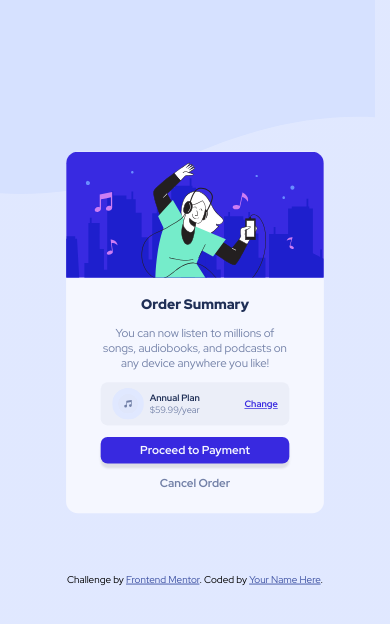
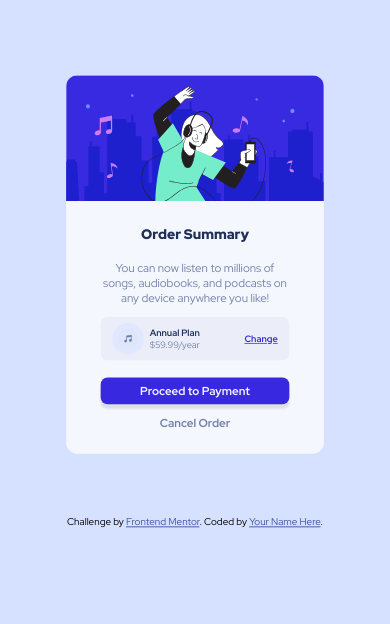
Before and after one commit to Don7Winner/Card-Summary.com, a plain HTML site: page index.html in a window 390 px wide. Drawn offline with Linux system fonts and the light colour scheme.

Commit message:
changed the width of background image

```diff
--- a/CSS/Responsiveness.css
+++ b/CSS/Responsiveness.css
@@ -4,6 +4,7 @@
       linear-gradient(hsl(225, 100%, 94%), hsl(225, 100%, 94%));
     background-repeat: no-repeat;
     background-attachment: fixed;
+    background-size: cover;
   }
 
   .Change {
@@ -19,6 +20,9 @@
   }
 }
 @media (max-width: 428px) {
+  body {
+    top: 0;
+  }
   main {
     width: 357.953px;
     transform: scale(0.8);
--- a/CSS/stylesheet.css
+++ b/CSS/stylesheet.css
@@ -44,7 +44,7 @@ h1 {
   color: hsl(223, 47%, 23%);
   font-size: 1.2rem;
   font-weight: 900;
-  margin: 1.5rem 0 1rem;
+  margin: 2rem 0 1.5rem;
 }
 .music {
   background-color: hsla(223, 39%, 91%, 0.466);
@@ -94,7 +94,7 @@ P {
   border-radius: 0.6rem;
   font-weight: 700;
   padding: 0.5rem 0;
-  margin: 1rem 0;
+  margin: 1.5rem 0 1rem;
   cursor: pointer;
   box-shadow: 0 0.4rem 0.2rem rgba(0, 0, 0, 0.1);
 }
@@ -109,3 +109,14 @@ P {
 .Cancel:hover {
   color: hsl(224, 23%, 55%);
 }
+
+.attribution {
+  font-size: 11px;
+  text-align: center;
+
+  /* position: fixed; */
+  bottom: 0;
+}
+.attribution a {
+  color: hsl(228, 45%, 44%);
+}
--- a/index.html
+++ b/index.html
@@ -24,15 +24,6 @@
     <link rel="stylesheet" href="CSS/stylesheet.css" />
     <!-- THE LINK FOR MEDIA QUERY  -->
     <link rel="stylesheet" href="CSS/Responsiveness.css" />
-    <style>
-      .attribution {
-        font-size: 11px;
-        text-align: center;
-      }
-      .attribution a {
-        color: hsl(228, 45%, 44%);
-      }
-    </style>
   </head>
   <body>
     <main>
```
